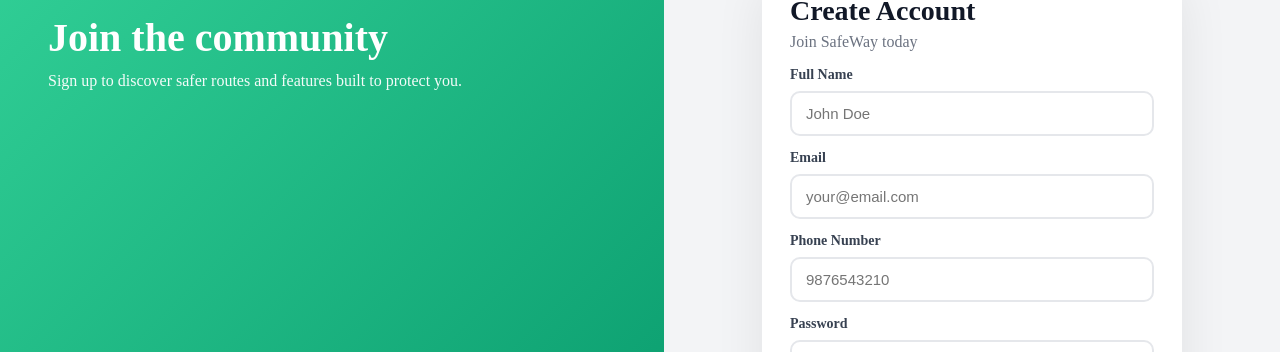
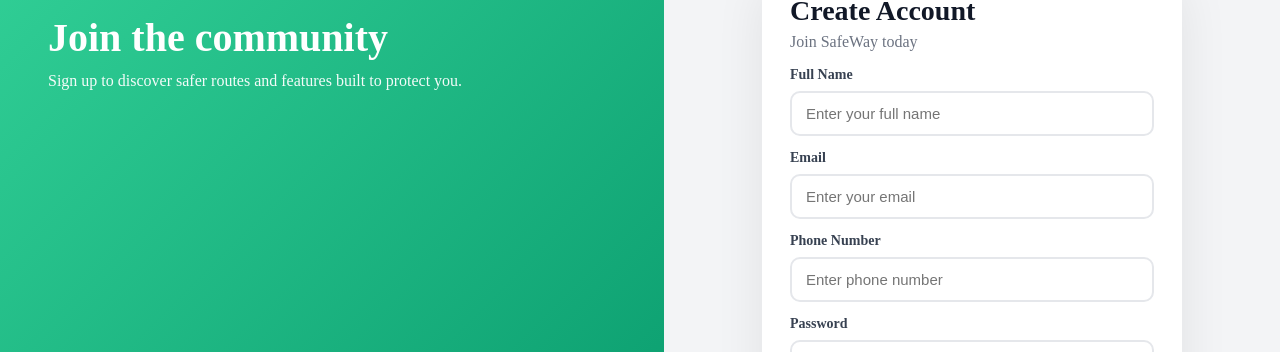
Before and after one commit to Pari0226/SafeWay, a React (Vite) app: page /register in a window 1280 px wide. Shown: the part 150-502 px from the top of the page. Built offline with nearby package versions, Linux system fonts and the light colour scheme; no server answers.

Commit message:
Fix: Remove template placeholders from register form

```diff
--- a/src/pages/Register.jsx
+++ b/src/pages/Register.jsx
@@ -182,7 +182,7 @@
                 onChange={(e) => setFormData({ ...formData, name: e.target.value })}
                 onFocus={() => setFocusName(true)}
                 onBlur={() => setFocusName(false)}
-                placeholder="John Doe"
+                placeholder="Enter your full name"
                 style={{ ...styles.input, ...(focusName ? styles.inputFocus : null) }}
               />
             </div>
@@ -196,7 +196,7 @@
                 onChange={(e) => setFormData({ ...formData, email: e.target.value })}
                 onFocus={() => setFocusEmail(true)}
                 onBlur={() => setFocusEmail(false)}
-                placeholder="your@email.com"
+                placeholder="Enter your email"
                 style={{ ...styles.input, ...(focusEmail ? styles.inputFocus : null) }}
               />
             </div>
@@ -211,7 +211,7 @@
                 onChange={(e) => setFormData({ ...formData, phone: e.target.value })}
                 onFocus={() => setFocusPhone(true)}
                 onBlur={() => setFocusPhone(false)}
-                placeholder="9876543210"
+                placeholder="Enter phone number"
                 style={{ ...styles.input, ...(focusPhone ? styles.inputFocus : null) }}
               />
             </div>
```
